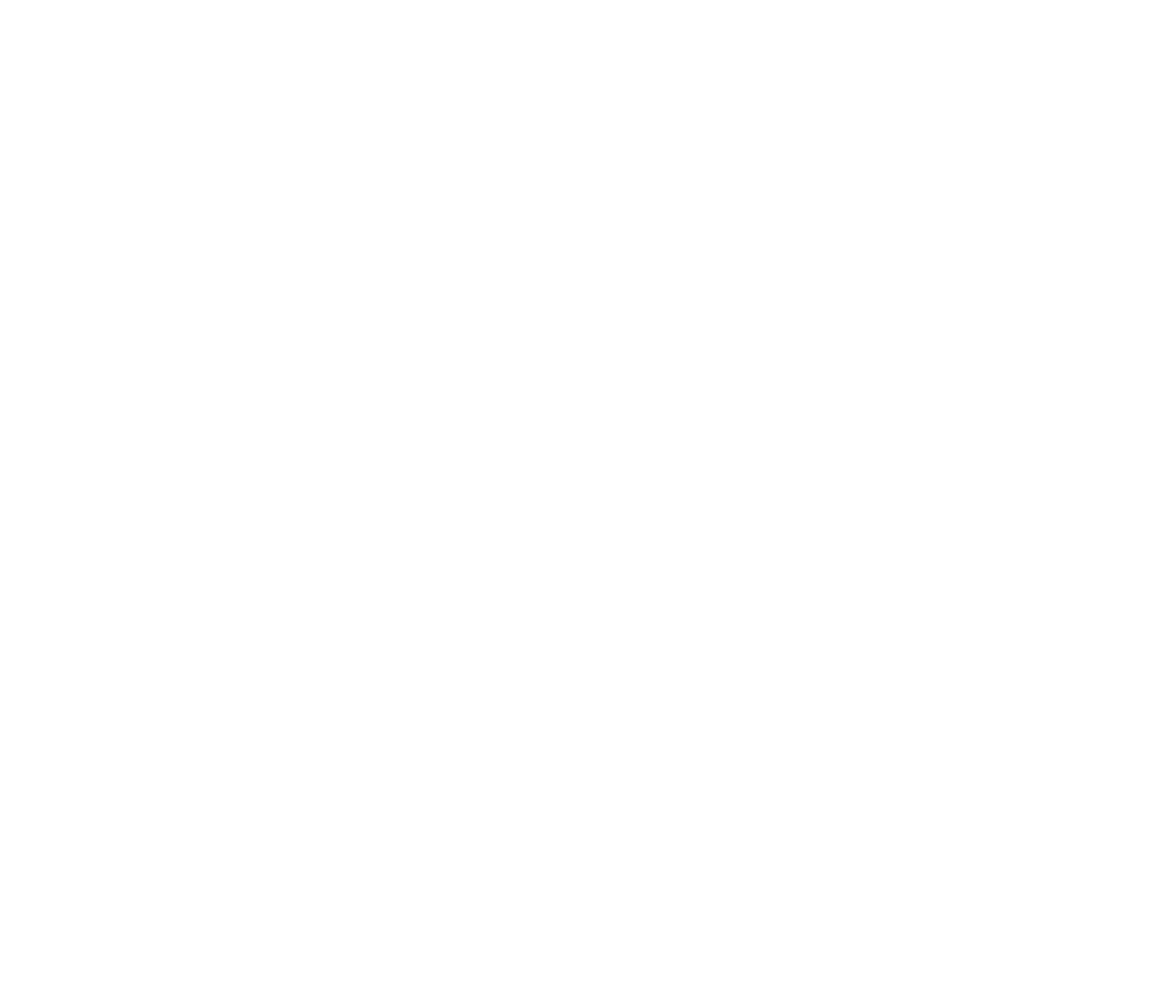
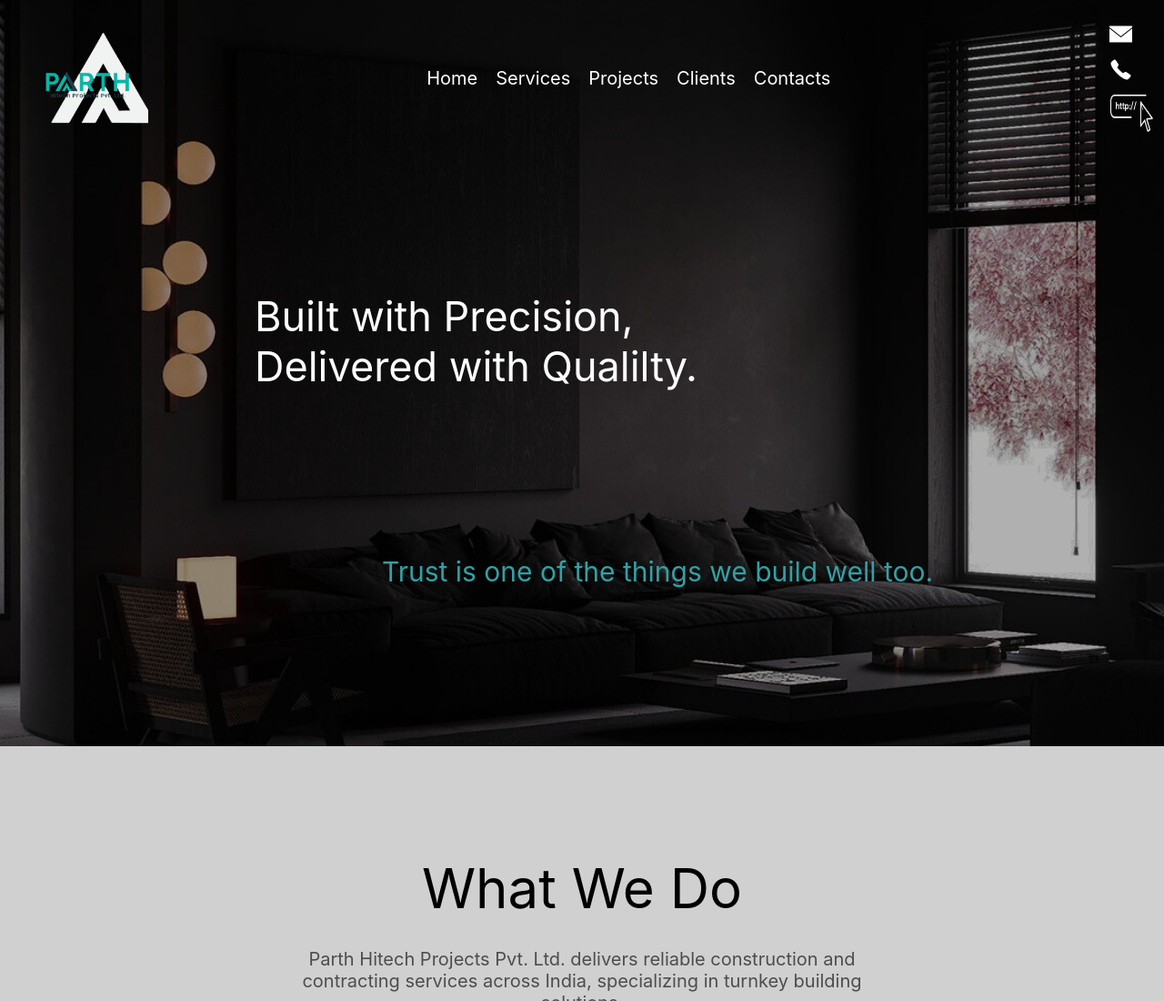
Before and after one commit to parthhitech/newwebsite, a plain HTML site: page index.html in a window 1280 px wide. Shown: the top 1100 px of the page at 91% size. Before the commit the page ends 800 px from the top, so only its background shows below. Drawn offline with Linux system fonts and the light colour scheme.

Commit message:
Jai Shree Ram

```diff
--- a/index.html
+++ b/index.html
@@ -1 +1,80 @@
 <!doctype html>
+<html>
+  <head>
+    <link rel="stylesheet" href="./styles/general.css">
+    <link rel="stylesheet" href="./styles/page1.css">
+    <link rel="stylesheet" href="./styles/page2.css">
+
+  </head>
+  <body>
+    <div class="pg1main">
+      <div class="header">
+        <div class="logo">
+          <img  class="logoimage" src="./files/logowithoutbg.png">
+        </div>
+        <div class="menu">
+          <a class="home">Home</a>
+          <a class="services">Services</a>
+          <a class="projects">Projects</a>
+          <a class="clients">Clients</a>
+          <a class="contacts">Contacts</a>
+
+        </div>
+        <div class="socialmedia">
+          <a class="mail">
+            <img  class="mailicon"src="./files/iconmail.png">
+          </a>
+          <a class="phone">
+            <img  class="phoneicon"src="./files/iconphone.png">
+          </a>
+          <a class="website">
+            <img  class="webicon"src="./files/iconweb.png">
+          </a>
+        </div>
+      </div>
+      <div class="tagline">
+        <div class="tagline1">Built with Precision,</div>
+        <div class="tagline2">Delivered with Qualilty. </div>
+      </div>
+      <div class="sideline">Trust is one of the things we build well too.</div>
+    </div>
+    <div class="pg2main">
+      <div class="what">
+        <span class="mainline">What We Do</span>
+        <span class="description">Parth Hitech Projects Pvt. Ltd. delivers reliable construction and contracting services across India, specializing in turnkey building solutions.</span>
+      </div>
+      <div class="whatdetail">
+        <div class="detail1">
+          <div class="detail1-1">01</div>
+          <div class="detail1-2">Civil Work</div>
+          <div class="detail1-3">Providing complete civil construction services, including site preparation, structural work, and finishing, ensuring every project is delivered with top-notch quality and attention to detail</div>
+        </div>
+        <div class="detail2">
+          <div class="detail2-1">02</div>
+          <div class="detail2-2">Pre-engineered Buildings</div>
+          <div class="detail2-3">Specializing in advanced pre-engineered building systems that offer faster construction timelines, cost efficiency, and superior durability, designed to meet diverse project requirements.</div>
+        </div>
+        <div class="detail3">
+          <div class="detail3-1">03</div>
+          <div class="detail3-2">Interior</div>
+          <div class="detail3-3">Designing and executing functional, aesthetically pleasing interiors that reflect unique client preferences while maintaining optimal use of space and resources.</div>
+        </div>
+        <div class="detail4">
+          <div class="detail4-1">04</div>
+          <div class="detail4-2">All Road Solutions</div>
+          <div class="detail4-3">Offering comprehensive road infrastructure services, including construction, resurfacing, and repairs, ensuring durable, high-quality roads for various applications.</div>
+        </div>
+        <div class="detail5">
+          <div class="detail5-1">05</div>
+          <div class="detail5-2">Other Highlighs</div>
+          <div class="detail5-3">Delivering a wide range of construction and support services, tailored to meet unique project challenges and ensure successful completion of all requirements.</div>
+        </div>
+      </div>
+      <div class="centered-line">
+        <hr>
+      </div>
+
+    </div>
+
+  </body>
+</html>
--- /dev/null
+++ b/styles/general.css
@@ -0,0 +1,4 @@
+body{
+  height:10000px;
+  margin:0px;
+}
--- /dev/null
+++ b/styles/page1.css
@@ -0,0 +1,91 @@
+.pg1main{
+  height:800px;
+  padding:10px;
+  margin:0px;
+  background-image: url("../files/bg-img1.4.1.png");
+  background-size: cover; /* Makes the image cover the entire div */
+  background-position: center; /* Centers the image */
+  background-repeat: no-repeat;
+
+}
+
+.pg1main .header{
+  /* background-color: lightcoral; */
+  position:absolute;/********/
+  display:flex;
+  flex-direction: row;
+  justify-content: space-between;
+  align-items: center;
+  margin-top:5px;
+  left:10px;
+  right:0px;
+}
+.pg1main .header .logo{
+  height:100px;
+  margin-left:25px;
+}
+
+.pg1main .header .logo .logoimage{
+  max-height:100%;
+  max-width:100%;
+  object-fit:contain;
+
+}
+.pg1main .header .menu{
+  display:flex;
+  flex-direction: row;
+  justify-content: space-between;
+}
+.pg1main .header .menu *:hover{
+  color:rgba(52,160,164,255);
+
+
+}
+.pg1main .header .menu *{
+  padding-left:10px;
+  padding-right:10px;
+  font-size:20px;
+  font-family: league system-ui, -apple-system, BlinkMacSystemFont, 'Segoe UI', Roboto, Oxygen, Ubuntu, Cantarell, 'Open Sans', 'Helvetica Neue', sans-serif;
+  color:white;
+}
+.pg1main .header .socialmedia{
+  display:flex;
+  flex-direction:column;
+  margin-right:0px;
+
+}
+.pg1main .header .socialmedia *{
+  padding-top:5px;
+}
+.pg1main .header .socialmedia .mailicon,.pg1main .header .socialmedia .phoneicon{
+  width:25px;
+  height:25px;
+}
+.pg1main .header .socialmedia .webicon{
+  width:50px;
+  height:50px;
+  margin-right:10px;
+}
+
+.tagline{
+  position:absolute;
+  display:inline-block;
+  top:320px;
+  left:280px;
+  color:white;
+  font-size:45px;
+  font-family: league system-ui, -apple-system, BlinkMacSystemFont, 'Segoe UI', Roboto, Oxygen, Ubuntu, Cantarell, 'Open Sans', 'Helvetica Neue', sans-serif;
+
+}
+
+.sideline{
+  position:absolute;
+  display:inline-block;
+  color:rgba(52,160,164,255);
+  font-size:30px;
+  top:610px;
+  left:420px;
+  font-family: league system-ui, -apple-system, BlinkMacSystemFont, 'Segoe UI', Roboto, Oxygen, Ubuntu, Cantarell, 'Open Sans', 'Helvetica Neue', sans-serif;
+
+
+}
--- /dev/null
+++ b/styles/page2.css
@@ -0,0 +1,71 @@
+.pg2main{
+  height:900px;
+  position:relative;
+  background-color:rgb(209, 208, 208);
+}
+.pg2main .what{
+  position: absolute;
+  display:flex;
+  flex-direction:column;
+  align-items:center;
+  top:120px;
+  left: 50%;
+  transform: translateX(-50%);
+  font-family: league system-ui, -apple-system, BlinkMacSystemFont, 'Segoe UI', Roboto, Oxygen, Ubuntu, Cantarell, 'Open Sans', 'Helvetica Neue', sans-serif;
+}
+.pg2main .what .description{
+  font-size:20px;
+  text-align: center;
+  color:rgb(78, 77, 77);
+  padding-top:30px
+
+
+}
+.pg2main .what .mainline{
+  font-size:60px;
+}
+
+.pg2main .whatdetail{
+  position:absolute;
+  display:grid;
+  /* background-color:black; */
+  grid-template-columns: 1fr 1fr 1fr 1fr 1fr;
+  column-gap:40px;
+  top:400px;
+  padding-left:10px;
+  padding-right:10px;
+  column-width:800px;
+}
+
+.pg2main .whatdetail *{
+  /* background-color:lightblue; */
+  padding:7.5px;
+  font-size:20px;
+  font-family: league system-ui, -apple-system, BlinkMacSystemFont, 'Segoe UI', Roboto, Oxygen, Ubuntu, Cantarell, 'Open Sans', 'Helvetica Neue', sans-serif;
+}
+
+.pg2main .whatdetail .detail1 .detail1-1,.pg2main .whatdetail .detail2 .detail2-1, .pg2main .whatdetail .detail3 .detail3-1,.pg2main .whatdetail .detail4 .detail4-1, .pg2main .whatdetail .detail5 .detail5-1{
+  color:rgba(52,160,164,255);
+
+}
+.pg2main .whatdetail .detail1 .detail1-3,.pg2main .whatdetail .detail2 .detail2-3, .pg2main .whatdetail .detail3 .detail3-3,.pg2main .whatdetail .detail4 .detail4-3, .pg2main .whatdetail .detail5 .detail5-3{
+  color:rgb(78, 77, 77);
+}
+
+.centered-line {
+  position:absolute;
+  top:40%;
+  left:50%;
+  transform: translateX(-50%);
+
+  display: flex;
+  justify-content: center;
+  align-items: center;
+  margin: 20px 0;
+}
+
+.centered-line hr {
+  width: 250px;
+  border: 1px solid #00b5ad;
+  background-color: #00b5ad;
+}
```
Also changed, not shown: files/bg-img1.4.1.png (added), files/bg-img1.4.png (added), files/iconmail.png (added), files/iconphone.png (added), files/iconweb.png (added), files/logowithoutbg.png (added).
